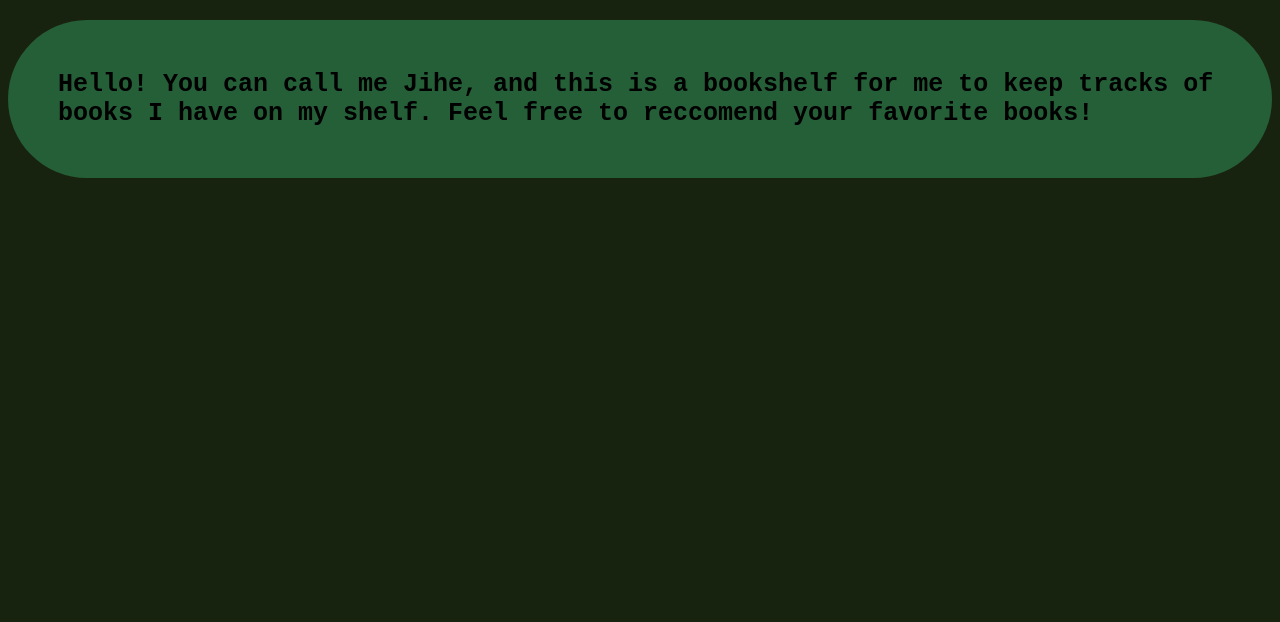
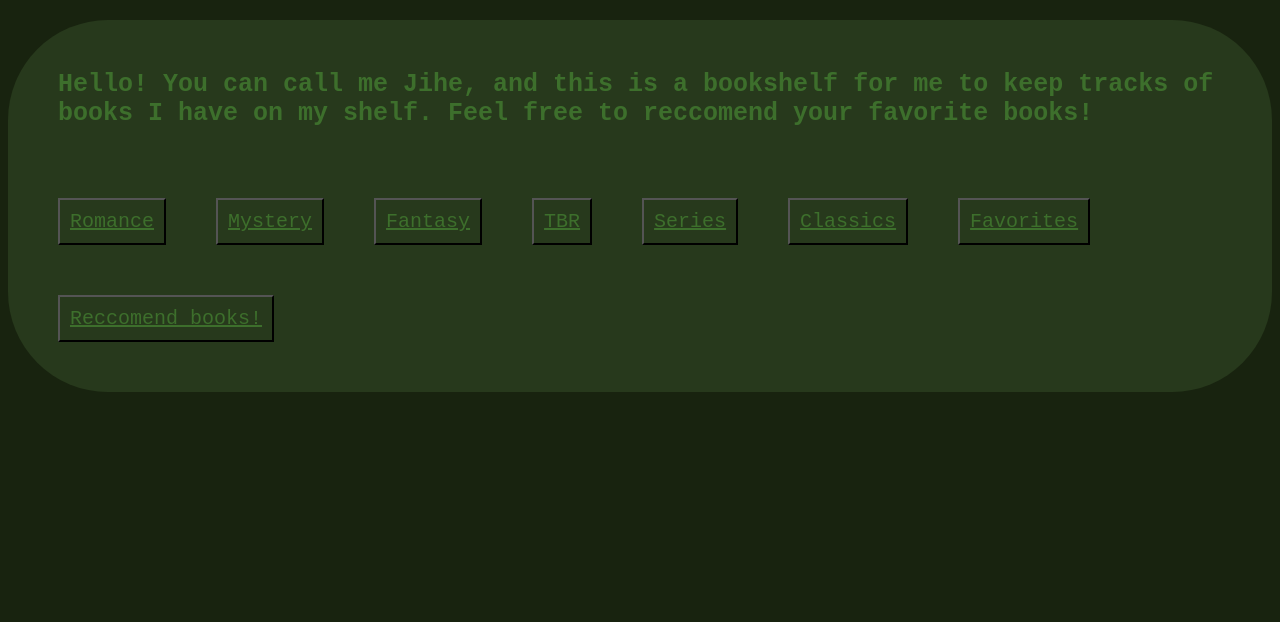
Before and after one commit to Froggy1018/Bookshelf, a plain HTML site: page index.html in a window 1280 px wide. Shown: the part 178-800 px from the top of the page. Drawn offline with Linux system fonts and the light colour scheme.

Commit message:
Created buttons and pages for the genres, and finished the introduction page

```diff
--- a/index.html
+++ b/index.html
@@ -11,9 +11,42 @@
     <header>
         <h1>Froggy's Bookshelf and Reccomendations</h1>
     </header>
-<section id="coloredsection">
+<div id="coloredsection">
     <h2 id="text"> Hello! You can call me Jihe, and this is a bookshelf for me to keep tracks of books I have on my shelf. Feel free to reccomend your favorite books!</h2>
+    <div id="buttons">
+    <button id="romance">
+    <a href="romance.html">Romance</a>
+    </button>
 
+    <button id="mystery">
+    <a href="mystery.html">Mystery</a>
+    </button>
+
+    <button id="box">
+    <a href="fantasy.html">Fantasy</a>
+    </button>
+
+    <button id="box">
+    <a href="TBR.html">TBR</a>
+    </button>
+
+    <button id="series">
+    <a href="series.html">Series</a>
+    </button>
+
+    <button id="classics">
+        <a href="classics.html">Classics</a>
+    </button>
+
+    <button id="favorites">
+        <a href="favorites.html">Favorites</a>
+    </button>
+
+    <button id="reccomendationform">
+        <a href="Reccomendationform.html">Reccomend books!</a>
+    </button>
+    </div>
+</div>
 </body>
 
 
--- a/style.css
+++ b/style.css
@@ -1,7 +1,7 @@
 header{
     text-align: center;
-    color: #18230F;
-    background-color: #255F38;
+    color: #3D6F2C;
+    background-color: #27391C;
     padding:30px;
     font-family:'Courier New', Courier, monospace;
     border-radius: 100px;
@@ -13,11 +13,12 @@ body{
 }
 
 #coloredsection{
-    background-color: #255F38;
+    background-color: #27391C;
     margin-top: 20px;
     border-radius: 100px;
     padding-block: flex;
-
+    color: #3D6F2C;
+    padding-bottom: flex;
 }
 
 #text{
@@ -28,3 +29,36 @@ body{
     font-family: 'Courier New', Courier, monospace;
     font-size: 25px;
 }
+
+button{
+    background-color: #27391C;
+    padding: 10px;
+    font-family: 'Courier New', Courier, monospace;
+    font-size: 20px;
+    margin-left: 50px;
+    margin-bottom: 50px;
+    outline: none;
+
+a {
+    color: #3D6F2C;
+}
+}
+
+button:hover{
+    background-color: #27391C;
+    color: #3D6F2C;
+    border: 2px solid #3D6F2C;
+    outline: none;
+    cursor: pointer;
+
+a {
+    color: #3D6F2C;
+}
+}
+
+#buttons{
+    align-items: center;
+    display: flex;
+    flex-wrap: wrap;
+    padding-right: 20px;
+}
```
Also changed, not shown: romance.html (added, +64 -0 lines), Reccomendationform.html (added), TBR.html (added), classics.html (added), fantasy.html (added), favorites.html (added), mystery.html (added), series.html (added).
